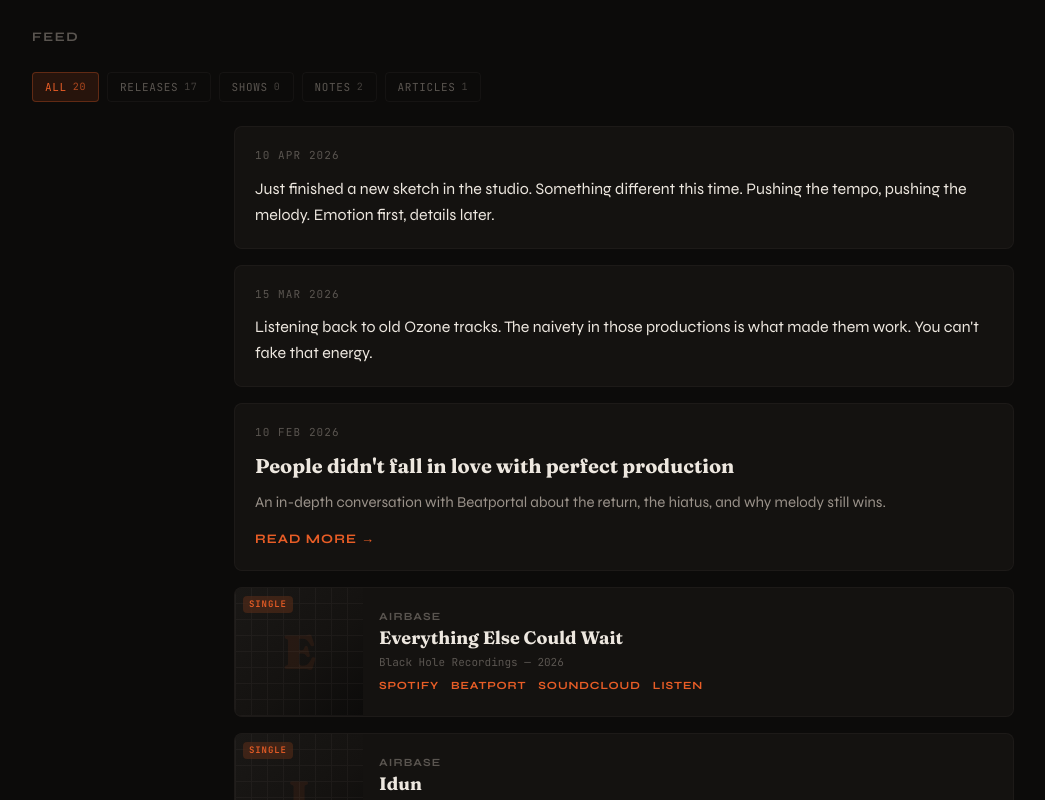
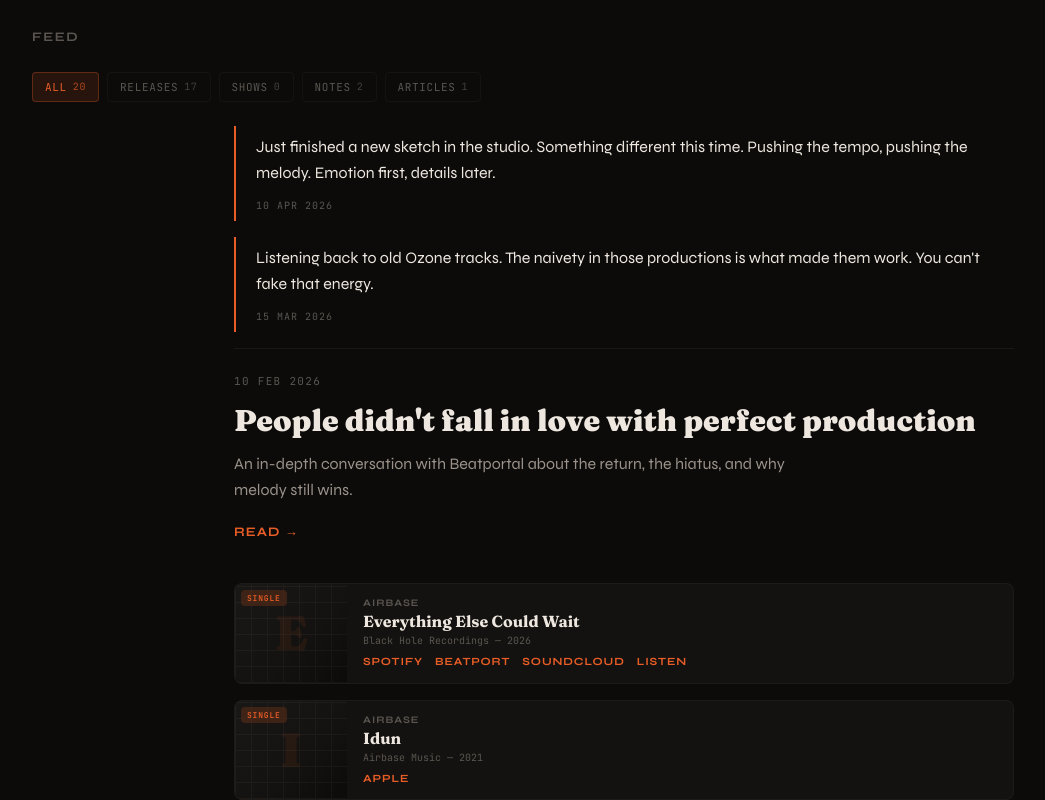
Before and after one commit to jezper/airbase-website, a Next.js app: page / in a window 1280 px wide. Shown: the part 940-1740 px from the top of the page, without its empty margins (16-1061 px from the left). Built offline with nearby package versions, Linux system fonts and the light colour scheme.

Commit message:
fix: varied card designs — borderless notes, editorial articles, compact releases

```diff
--- a/src/components/feed/article-card.tsx
+++ b/src/components/feed/article-card.tsx
@@ -26,47 +26,32 @@ export default function ArticleCard({ date, data }: ArticleCardProps) {
 
   return (
     <article
-      className="bg-bg-card rounded-lg border border-border hover:border-border-hover hover:-translate-y-1 transition-all duration-150 overflow-hidden group"
+      className="py-6 border-t group"
+      style={{ borderColor: "var(--bd-section)" }}
       aria-label={`Article: ${title}`}
     >
-      {/* Optional cover image */}
-      {coverImage && (
-        <img
-          src={coverImage}
-          alt=""
-          className="w-full h-40 object-cover"
-          loading="lazy"
-        />
-      )}
-
-      <div className="p-5 space-y-3">
-        {/* Date */}
       <time
         dateTime={date}
-          className="font-mono text-[11px] uppercase tracking-[0.1em] text-text-faint block"
+        className="font-mono text-[11px] uppercase tracking-[0.12em] text-text-faint block mb-3"
       >
         {formatDisplayDate(date)}
       </time>
 
-        {/* Title */}
-        <h3 className="font-display text-xl font-bold leading-tight text-text group-hover:text-accent transition-colors duration-150">
+      <h3 className="font-display text-2xl sm:text-3xl font-black leading-tight text-text group-hover:text-accent transition-colors duration-150 mb-3">
         {title}
       </h3>
 
-        {/* Excerpt */}
-        <p className="font-body text-[15px] text-text-muted leading-relaxed line-clamp-3">
+      <p className="font-body text-[16px] text-text-muted leading-relaxed mb-4 max-w-[600px]">
         {excerpt}
       </p>
 
-        {/* Read link */}
       <a
         href={`/feed/${slug}`}
-          className="inline-block font-body text-[13px] font-bold uppercase tracking-[0.08em] text-accent hover:text-accent-hover transition-colors duration-150"
+        className="font-body text-[13px] font-bold uppercase tracking-[0.08em] text-accent hover:text-accent-hover transition-colors duration-150"
         aria-label={`Read full article: ${title}`}
       >
-          Read more &rarr;
+        Read &rarr;
       </a>
-      </div>
     </article>
   );
 }
--- a/src/components/feed/note-card.tsx
+++ b/src/components/feed/note-card.tsx
@@ -26,43 +26,40 @@ export default function NoteCard({ date, data }: NoteCardProps) {
 
   return (
     <article
-      className="bg-bg-card rounded-lg border border-border hover:border-border-hover hover:-translate-y-px transition-all duration-150 p-5"
+      className="border-l-2 pl-5 py-2"
+      style={{ borderColor: "var(--ac)" }}
       aria-label="Note"
     >
-      {/* Date */}
-      <time
-        dateTime={date}
-        className="font-mono text-[11px] uppercase tracking-[0.1em] text-text-faint block mb-3"
-      >
-        {formatDisplayDate(date)}
-      </time>
-
-      {/* Body */}
       <p className="font-body text-[16px] leading-relaxed text-text">
         {body}
       </p>
 
-      {/* Optional image */}
       {image && (
         <img
           src={image}
           alt=""
-          className="mt-4 rounded-md w-full object-cover max-h-60"
+          className="mt-3 rounded-md w-full object-cover max-h-48"
           loading="lazy"
         />
       )}
 
-      {/* Optional link */}
       {link && (
         <a
           href={link}
           target="_blank"
           rel="noopener noreferrer"
-          className="inline-block mt-3 font-body text-[13px] font-bold uppercase tracking-[0.08em] text-accent hover:text-accent-hover transition-colors duration-150"
+          className="inline-block mt-2 font-body text-[13px] font-bold uppercase tracking-[0.08em] text-accent hover:text-accent-hover transition-colors duration-150"
         >
           {linkLabel ?? "Read more"} &rarr;
         </a>
       )}
+
+      <time
+        dateTime={date}
+        className="font-mono text-[10px] uppercase tracking-[0.1em] text-text-faint block mt-3"
+      >
+        {formatDisplayDate(date)}
+      </time>
     </article>
   );
 }
--- a/src/components/feed/release-card.tsx
+++ b/src/components/feed/release-card.tsx
@@ -1,6 +1,6 @@
 import type { Release } from "@/types/content";
 
-function ArtworkPlaceholder({ title }: { title: string }) {
+function ArtworkPlaceholder({ title, size }: { title: string; size: "lg" | "sm" }) {
   const initial = (title[0] ?? "A").toUpperCase();
   return (
     <div
@@ -12,7 +12,9 @@ function ArtworkPlaceholder({ title }: { title: string }) {
       aria-hidden="true"
     >
       <span
-        className="font-display font-black text-[48px] leading-none select-none opacity-[0.08]"
+        className={`font-display font-black leading-none select-none opacity-[0.08] ${
+          size === "lg" ? "text-[120px]" : "text-[48px]"
+        }`}
         style={{ color: "var(--ac)" }}
       >
         {initial}
@@ -28,9 +30,7 @@ function ArtworkPlaceholder({ title }: { title: string }) {
   );
 }
 
-export default function ReleaseCard({ release }: { release: Release }) {
-  const { artist, title, type, label, year, artwork, links } = release;
-
+function StreamLinks({ links }: { links: Release["links"] }) {
   const streamLinks: { label: string; href: string }[] = [
     links.spotify && { label: "Spotify", href: links.spotify },
     links.beatport && { label: "Beatport", href: links.beatport },
@@ -40,13 +40,36 @@ export default function ReleaseCard({ release }: { release: Release }) {
     links.smartlink && { label: "Listen", href: links.smartlink },
   ].filter(Boolean) as { label: string; href: string }[];
 
+  if (streamLinks.length === 0) return null;
+
+  return (
+    <div className="flex flex-wrap gap-x-3 gap-y-1">
+      {streamLinks.map((sl) => (
+        <a
+          key={sl.label}
+          href={sl.href}
+          target="_blank"
+          rel="noopener noreferrer"
+          className="font-body text-[11px] font-bold uppercase tracking-[0.08em] text-accent hover:text-accent-hover transition-colors duration-150"
+        >
+          {sl.label}
+        </a>
+      ))}
+    </div>
+  );
+}
+
+/** Featured release — big, full width, artwork prominent */
+export function FeaturedReleaseCard({ release }: { release: Release }) {
+  const { artist, title, type, label, year, artwork, links } = release;
+
   return (
     <article
-      className="bg-bg-card rounded-lg border border-border hover:border-border-hover hover:-translate-y-1 transition-all duration-150 overflow-hidden group flex"
+      className="bg-bg-card rounded-lg border border-border hover:border-border-hover transition-all duration-150 overflow-hidden group"
       aria-label={`${type}: ${title} by ${artist}`}
     >
-      {/* Artwork — fixed square, left side */}
-      <div className="w-24 h-24 sm:w-32 sm:h-32 shrink-0 relative">
+      {/* Artwork — wide, shorter than square */}
+      <div className="w-full aspect-[2.2/1] relative overflow-hidden">
         {artwork ? (
           <img
             src={artwork}
@@ -55,11 +78,10 @@ export default function ReleaseCard({ release }: { release: Release }) {
             loading="lazy"
           />
         ) : (
-          <ArtworkPlaceholder title={title} />
+          <ArtworkPlaceholder title={title} size="lg" />
         )}
-        {/* Type badge */}
         <span
-          className="absolute top-2 left-2 font-mono text-[9px] font-bold uppercase tracking-[0.1em] px-1.5 py-0.5 rounded-sm"
+          className="absolute top-3 left-3 font-mono text-[10px] font-bold uppercase tracking-[0.1em] px-2 py-0.5 rounded-sm"
           style={{
             backgroundColor: "rgba(232,93,38,0.18)",
             color: "var(--ac)",
@@ -70,34 +92,68 @@ export default function ReleaseCard({ release }: { release: Release }) {
         </span>
       </div>
 
-      {/* Info — right side */}
-      <div className="flex-1 min-w-0 p-4 flex flex-col justify-center">
-        <p className="font-body text-[11px] font-bold uppercase tracking-[0.1em] text-text-faint mb-0.5 truncate">
+      <div className="p-5">
+        <p className="font-body text-[11px] font-bold uppercase tracking-[0.12em] text-text-faint mb-1">
           {artist}
         </p>
-        <h3 className="font-display text-lg font-bold leading-tight text-text group-hover:text-accent transition-colors duration-150 truncate">
+        <h3 className="font-display text-2xl sm:text-3xl font-black leading-tight text-text group-hover:text-accent transition-colors duration-150 mb-1">
           {title}
         </h3>
-        <p className="font-mono text-[11px] text-text-faint mt-1">
+        <p className="font-mono text-[12px] text-text-faint mb-3">
           {label} &mdash; {year}
         </p>
-
-        {streamLinks.length > 0 && (
-          <div className="flex flex-wrap gap-x-3 gap-y-1 mt-2">
-            {streamLinks.map((sl) => (
-              <a
-                key={sl.label}
-                href={sl.href}
-                target="_blank"
-                rel="noopener noreferrer"
-                className="font-body text-[11px] font-bold uppercase tracking-[0.08em] text-accent hover:text-accent-hover transition-colors duration-150"
-              >
-                {sl.label}
-              </a>
-            ))}
-          </div>
-        )}
+        <StreamLinks links={links} />
       </div>
     </article>
   );
 }
+
+/** Compact release — horizontal, small artwork, info right */
+export default function ReleaseCard({ release }: { release: Release }) {
+  const { artist, title, type, label, year, artwork, links } = release;
+
+  return (
+    <article
+      className="bg-bg-card rounded-lg border border-border hover:border-border-hover hover:-translate-y-1 transition-all duration-150 overflow-hidden group flex"
+      aria-label={`${type}: ${title} by ${artist}`}
+    >
+      <div className="w-20 sm:w-28 shrink-0 relative">
+        {artwork ? (
+          <img
+            src={artwork}
+            alt={`${title} by ${artist}`}
+            className="w-full h-full object-cover"
+            loading="lazy"
+          />
+        ) : (
+          <ArtworkPlaceholder title={title} size="sm" />
+        )}
+        <span
+          className="absolute top-1.5 left-1.5 font-mono text-[8px] font-bold uppercase tracking-[0.1em] px-1.5 py-0.5 rounded-sm"
+          style={{
+            backgroundColor: "rgba(232,93,38,0.18)",
+            color: "var(--ac)",
+            backdropFilter: "blur(4px)",
+          }}
+        >
+          {type}
+        </span>
+      </div>
+
+      <div className="flex-1 min-w-0 px-4 py-3 flex flex-col justify-center">
+        <p className="font-body text-[10px] font-bold uppercase tracking-[0.1em] text-text-faint truncate">
+          {artist}
+        </p>
+        <h3 className="font-display text-base font-bold leading-tight text-text group-hover:text-accent transition-colors truncate">
+          {title}
+        </h3>
+        <p className="font-mono text-[10px] text-text-faint mt-0.5">
+          {label} &mdash; {year}
+        </p>
+        <div className="mt-1.5">
+          <StreamLinks links={links} />
+        </div>
+      </div>
+    </article>
+  );
+}
```
Lines whose indentation alone changed are shown as unchanged.
